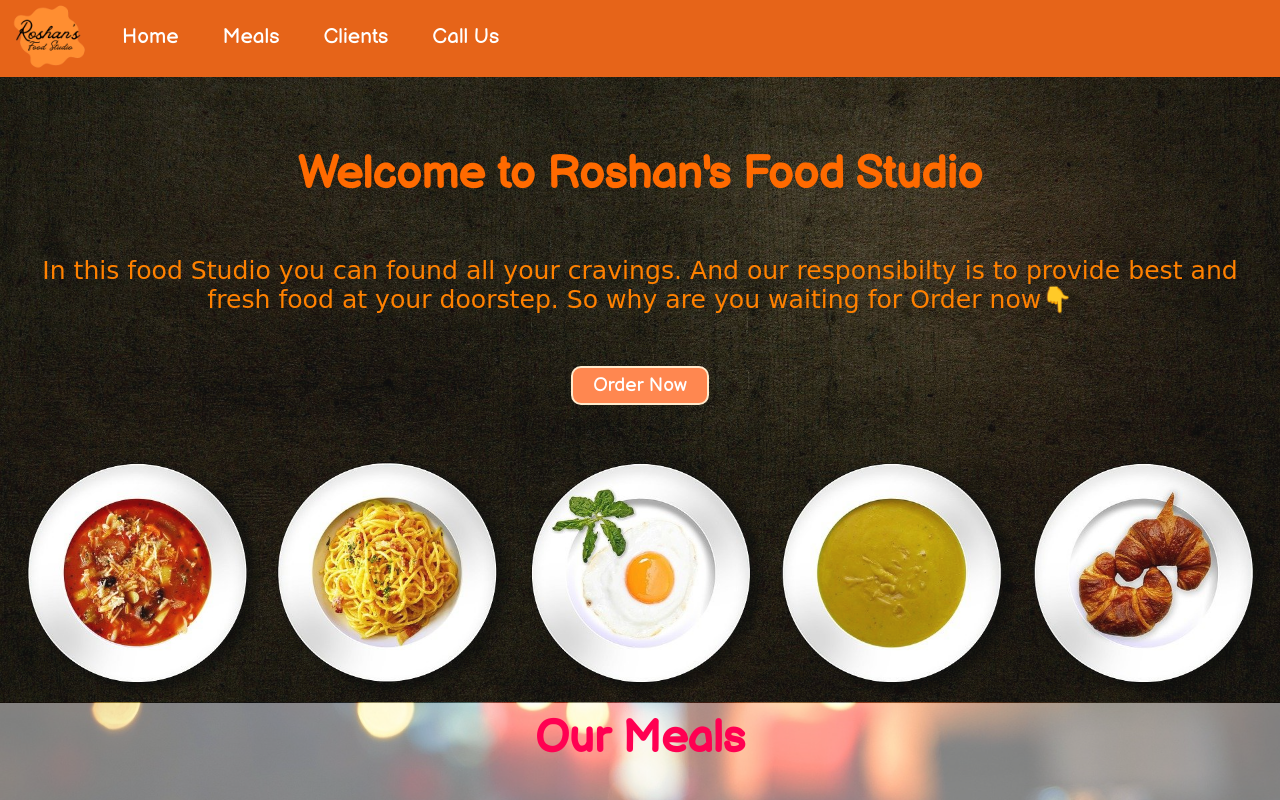
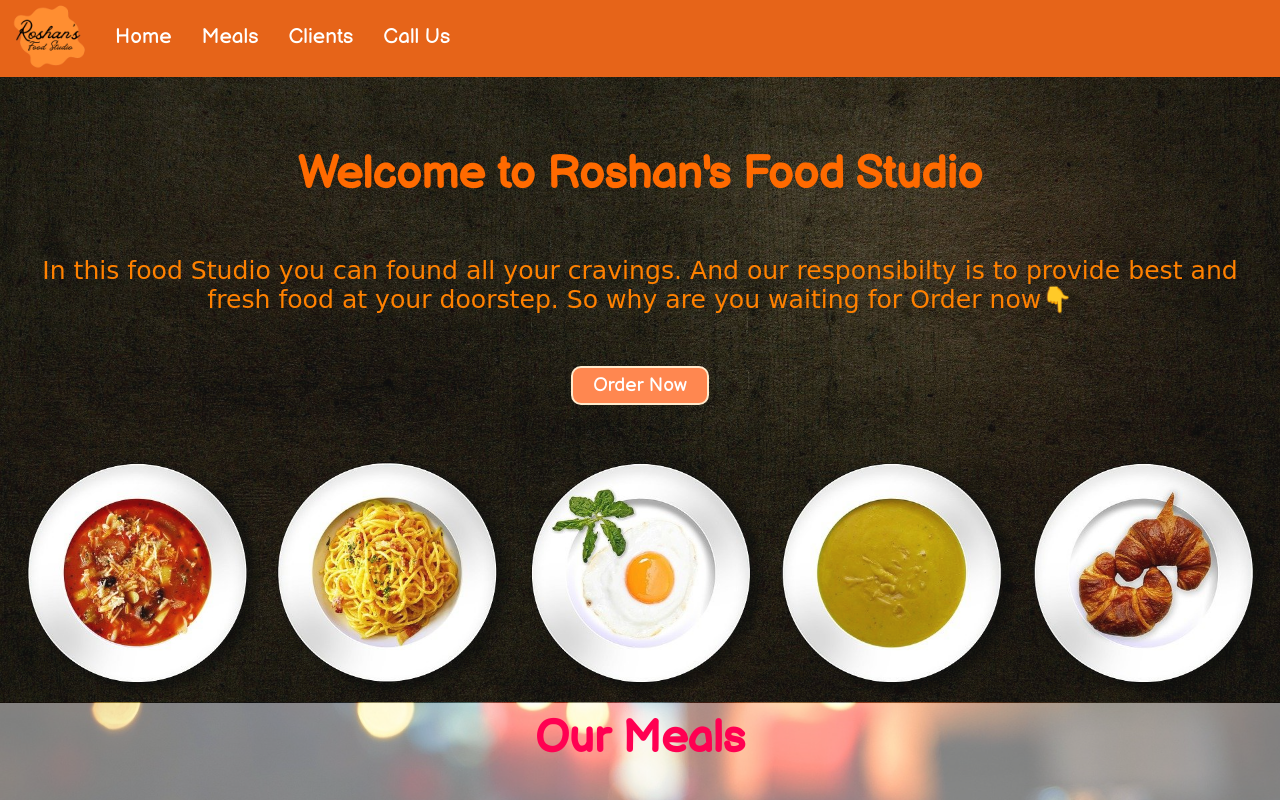
Before and after one commit to prajapatiroshan2002/Roshan_Food_Studio, a plain HTML site: page index.html in a window 1280 px wide. Shown: the top 800 px of the page. Drawn offline with Linux system fonts and the light colour scheme; a web font is replaced by a local one.

Commit message:
Update style.css

```diff
--- a/style.css
+++ b/style.css
@@ -52,7 +52,7 @@ html{
 #navbar ul li a{
     display: block;
     color: rgb(255, 255, 255);
-    padding: 3px 22px;
+    padding: 3px 15px;
     border-radius: 20px;
     text-decoration: none;
     margin-top: 15px;
```
